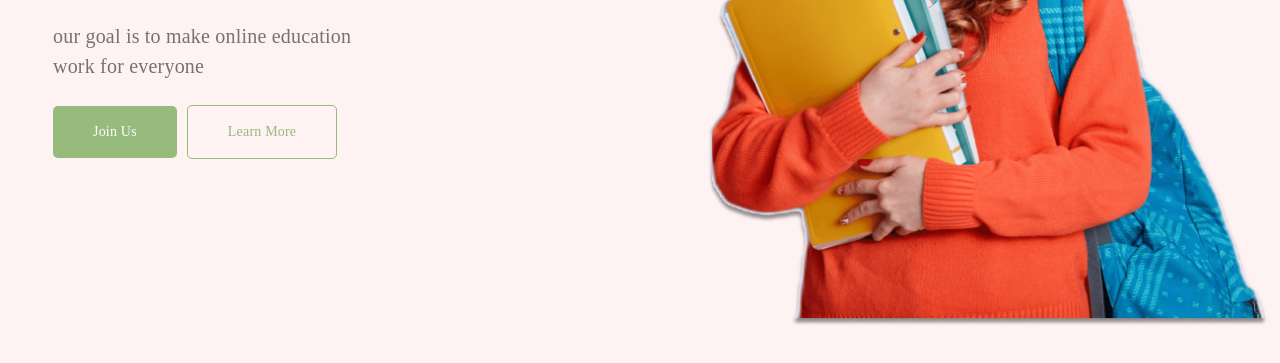
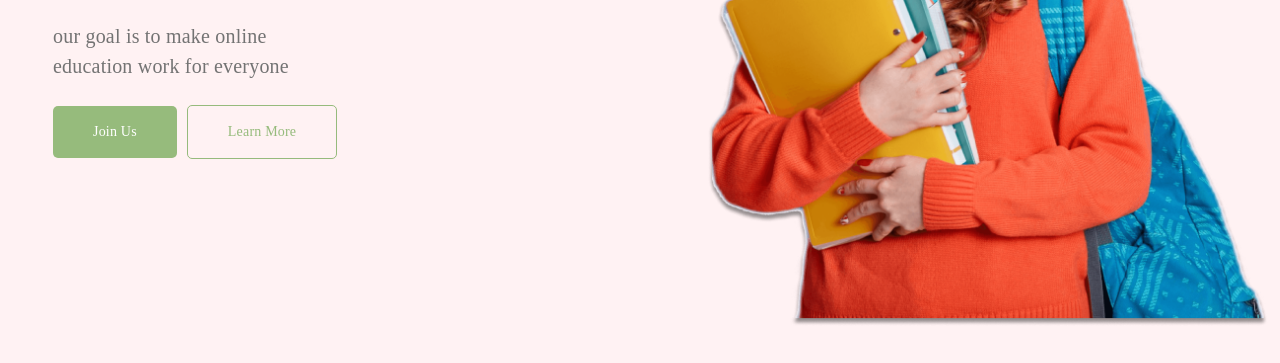
Before and after one commit to TeklaMach/BestLearning, a plain HTML site: page index.html in a window 1280 px wide. Shown: the part 411-774 px from the top of the page. Drawn offline with Linux system fonts and the light colour scheme; a web font is replaced by a local one.

Commit message:
Update styles.css

```diff
--- a/css/styles.css
+++ b/css/styles.css
@@ -92,7 +92,7 @@ body{
     color: #252B42;
 }
 .row-h4{
-    width: 337px;
+    width: 288px;
     font-size: 20px;
     line-height: 30px;
     font-weight: 400;
```
